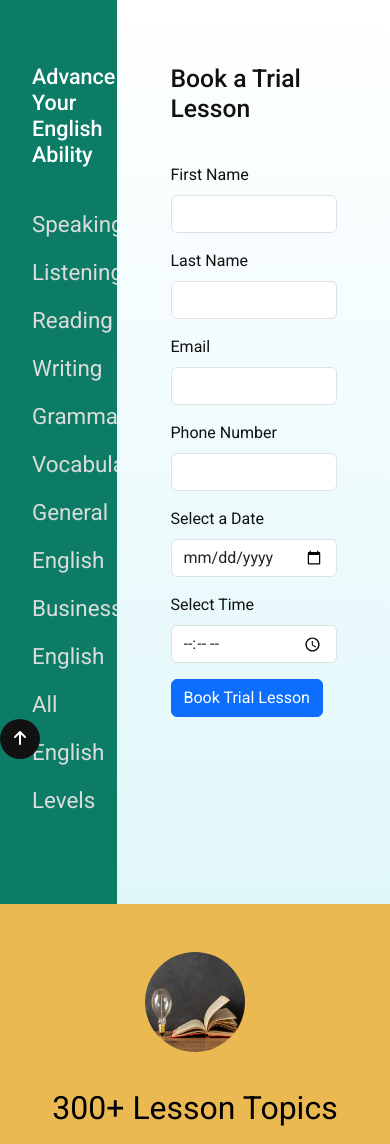
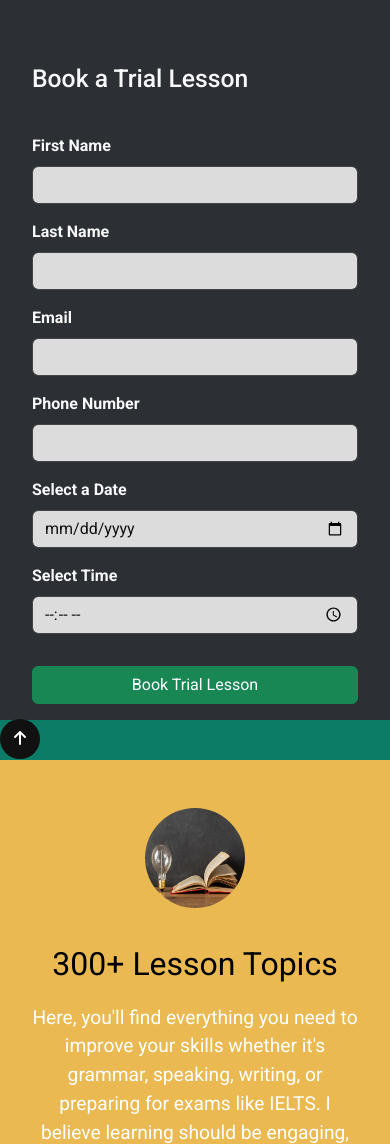
Before and after one commit to Essietasha/EngWS, a Flask app: page /bookings in a window 390 px wide. Shown: the part 68-1212 px from the top of the page. Run offline with Flask 3, Linux system fonts and the light colour scheme; the visitor is signed in with stand-in values (Sample User, id 1).

Commit message:
Update booking session validation

```diff
--- a/app/routes.py
+++ b/app/routes.py
@@ -441,6 +441,40 @@ def trial_lesson():
         time = request.form['time']
         phone = request.form['phone']
 
+        if not name or not lastname:
+            flash("Name and Last name are required.", "danger")
+            return redirect("/bookings")
+
+        if not email or not re.match(r"[^@]+@[^@]+\.[^@]+", email):
+            flash("Invalid email address.", "danger")
+            return redirect("/bookings")
+
+        if (phone.startswith('+') and not phone[1:].isdigit()) or (not phone.startswith('+') and not phone.isdigit()) or len(phone) < 7:
+            flash("Phone number must be numeric and at least 7 digits long.", "danger")
+            return redirect("/bookings")
+
+        try:
+            name = sanitize_input(validate_input(name))
+            lastname = sanitize_input(validate_input(lastname))
+            email = sanitize_input(validate_input(email))
+            phone = sanitize_input(validate_input(phone))
+        except Exception as e:
+            flash(str(e), "danger")
+            return redirect("/bookings")
+
+        # Past date Logic
+        # Combine date and time strings into one datetime object
+        try:
+            selected_datetime = datetime.strptime(f"{date} {time}", "%Y-%m-%d %H:%M")
+            selected_datetime = selected_datetime.replace(tzinfo=timezone.utc)
+        except ValueError:
+            flash("No valid date or time provided.", "error")
+            return redirect(request.referrer)
+        now = datetime.now(timezone.utc)
+        if selected_datetime < now:
+            flash("You cannot book a time in the past.", "error")
+            return redirect(request.referrer)
+
         booking = Trialbooking(name=name, lastname=lastname, email=email, date=date, time=time, phone=phone, created_at=datetime.now(timezone.utc))
         db.session.add(booking)
         db.session.commit()
--- a/app/static/css/styles.css
+++ b/app/static/css/styles.css
@@ -828,11 +828,22 @@ footer .testimonial .startBtn:hover {
   justify-content: center;
   align-items: flex-start;
   padding: 4rem 8rem 1rem 8rem;
-  background: linear-gradient(to bottom, #ffffff, #e0f7fa);
-  color: #111;
+  background-color: #2c2f33;
+  color: #f8f9fa;
 }
 .bookings .trialsession h2 {
   padding-bottom: 2rem;
+}
+.bookings .trialsession label {
+  font-weight: bold;
+}
+.bookings .trialsession input, .bookings .trialsession textarea {
+  background-color: gainsboro;
+  color: #111;
+  border: 1px solid #444;
+}
+.bookings .trialsession button {
+  margin-top: 1rem;
 }
 
 @keyframes homeSlide {
@@ -1117,6 +1128,23 @@ footer .testimonial .startBtn:hover {
     object-fit: cover;
     border-top-left-radius: 2rem;
   }
+  .bookings {
+    display: block;
+    min-height: 90vh;
+  }
+  .bookings .infos {
+    display: none;
+  }
+  .bookings .trialsession {
+    display: flex;
+    justify-content: center;
+    align-items: flex-start;
+    padding: 4rem 2rem 1rem 2rem;
+  }
+  .bookings .trialsession button {
+    margin-top: 1rem;
+    width: 100%;
+  }
 }
 
 /*# sourceMappingURL=styles.css.map */
--- a/app/static/js/index.js
+++ b/app/static/js/index.js
@@ -7,3 +7,28 @@ window.addEventListener('DOMContentLoaded', () => {
     if (categorySelect) categorySelect.classList.add('slidein');
     if (signupLoginDiv) signupLoginDiv.classList.add('slideinslower');
 })
+
+
+
+document.addEventListener("DOMContentLoaded", function () {
+
+  const dateInput = document.getElementById("date");
+  const timeInput = document.getElementById("time");
+
+  function updateMinValues() {
+    const now = new Date();
+    const today = now.toISOString().split("T")[0];
+    dateInput.min = today;
+
+    if (dateInput.value === today) {
+      const hours = now.getHours().toString().padStart(2, "0");
+      const minutes = now.getMinutes().toString().padStart(2, "0");
+      timeInput.min = `${hours}:${minutes}`;
+    } else {
+      timeInput.removeAttribute("min");
+    }
+  }
+  setInterval(updateMinValues, 60000);
+  updateMinValues();
+  dateInput.addEventListener("change", updateMinValues);
+});
--- a/app/static/scss/styles.scss
+++ b/app/static/scss/styles.scss
@@ -974,11 +974,25 @@ footer{
         justify-content: center;
         align-items: flex-start;
         padding: 4rem 8rem 1rem 8rem;
-        background: linear-gradient(to bottom, #ffffff, #e0f7fa);
-        color: #111;
+        background-color: #2c2f33;
+        color: #f8f9fa;
 
         h2{
             padding-bottom: 2rem;
+        }
+
+        label{
+            font-weight: bold;
+        }
+
+        input, textarea {
+            background-color: gainsboro;
+            color: #111;
+            border: 1px solid #444;
+        }
+
+        button{
+            margin-top: 1rem;
         }
     }
 }
@@ -1347,4 +1361,24 @@ footer{
             }
         }
     }
+    .bookings{
+        display: block;
+        min-height: 90vh;
+
+        .infos{
+            display: none;
+        }
+
+        .trialsession{
+            display: flex;
+            justify-content: center;
+            align-items: flex-start;
+            padding: 4rem 2rem 1rem 2rem;
+
+            button{
+                margin-top: 1rem;
+                width: 100%;
+            }
+        }
+    }
 }
--- a/app/templates/bookings.html
+++ b/app/templates/bookings.html
@@ -27,20 +27,20 @@
         <div>
             <h2>Book a Trial Lesson</h2>
 
-            <form method="POST" class="row g-3">
+            <form method="POST" id="myForm" class="row g-3">
                 <div class="col-md-6">
                   <label class="form-label">First Name</label>
-                  <input type="text" name="name" class="form-control" required>
+                  <input type="text" name="name" class="form-control">
                 </div>
 
                 <div class="col-md-6">
                   <label class="form-label">Last Name</label>
-                  <input type="text" name="lastname" class="form-control" required>
+                  <input type="text" name="lastname" class="form-control">
                 </div>
 
                 <div class="col-12">
                   <label class="form-label">Email</label>
-                  <input type="email" name="email" class="form-control" required>
+                  <input type="email" name="email" class="form-control">
                 </div>
 
                 <div class="col-12">
@@ -50,16 +50,16 @@
 
                 <div class="col-12">
                   <label class="form-label">Select a Date</label>
-                  <input type="date" name="date" required class="form-control">
+                  <input type="date" name="date" id="date" class="form-control">
                 </div>
 
                 <div class="col-12">
                   <label class="form-label">Select Time</label>
-                  <input type="time" name="time" required class="form-control">
+                  <input type="time" name="time" id="time" class="form-control">
                 </div>
 
                 <div class="col-12">
-                  <button type="submit" class="btn btn-primary">Book Trial Lesson</button>
+                  <button type="submit" class="btn btn-success">Book Trial Lesson</button>
                 </div>
             </form>
 
@@ -68,3 +68,7 @@
 </div>
 
 {% endblock %}
+
+{% block scripts %}
+<script src="{{ url_for('static', filename='js/index.js') }}"></script>
+{% endblock %}
--- a/app/templates/homepage.html
+++ b/app/templates/homepage.html
@@ -14,7 +14,7 @@
             {% if not is_authenticated %}
             <a href="/signup" class="startBtn">Register</a>
             {% else %}
-            <a href="#contact" class="startBtn">Book a session</a>
+            <a href="/bookings" class="startBtn">Book a session</a>
             {% endif %}
         </div>
     </div>
--- a/app/templates/layout.html
+++ b/app/templates/layout.html
@@ -34,14 +34,14 @@
                 <div class="collapse navbar-collapse" id="navbarNav">
                     {% if session.get("user_id") %}
                     <div class="navbar-nav ms-auto ancLinks">
-                        <a class="nav-link" aria-current="page" href="/learning">Learning</a>
+                        <a class="nav-link" aria-current="page" href="/learning">Learn</a>
                         <a class="nav-link" href="/programs">Programs</a>
                         <a class="nav-link" href="/grammar">Grammar</a>
                         <a class="nav-link" href="/skills">Skills</a>
+                        <a class="nav-link" href="/bookings">Bookings</a>
                         <a class="nav-link" href="/allposts">Reviews</a>
                         <a class="nav-link" href="/create">Post</a>
                         <a class="nav-link" href="/myposts">Edit</a>
-                        <a class="nav-link" href="/bookings">Bookings</a>
                         <a class="nav-link" href="#about">About</a>
                         <a class="nav-link" href="#contact">Contact</a>
                         <a class="nav-link" href="/logout">Logout</a>
@@ -137,7 +137,6 @@
                     <p>I believe learning English should be practical, personalized, and fun. Together, we'll create a plan that works for you.<br><br></p>
                     <p>Leave a <span class="message">message...</span></p>
                     <p>Email: <a href="mailto:essietasharae@gmail.com">essietasharae@gmail.com</a></p>
-                    <p class="phone">Contact: <a href="tel:+2347018454916">+2347018454916</a></p>
                     <p>"Learning, & leveling up one day at a time."</p>
                 </div>
                 <hr>
```
Also changed, not shown: app/notes.txt (+29 -21 lines), css/styles.css (+30 -2 lines), app/email.py (line endings or trailing spaces), 1 other file.
